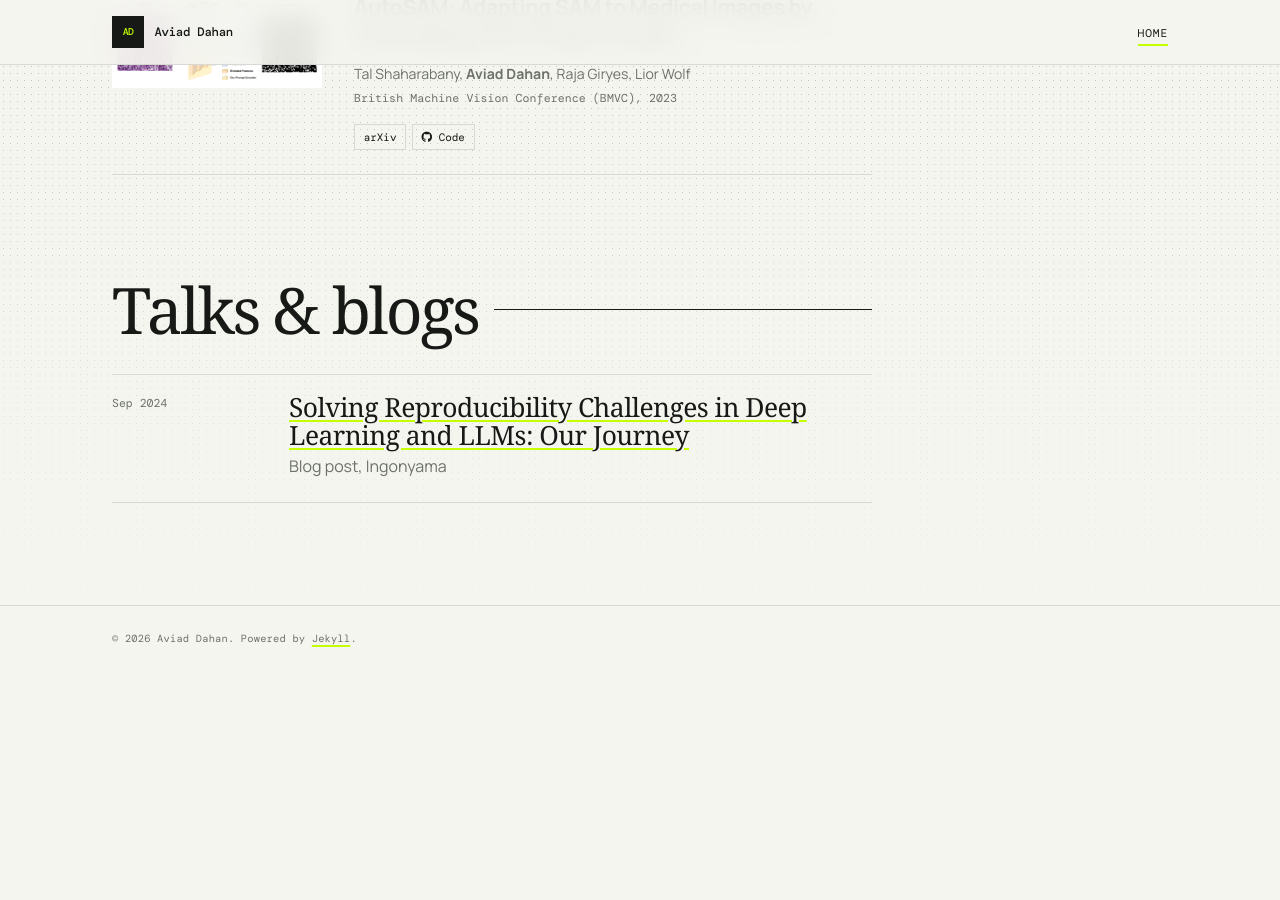
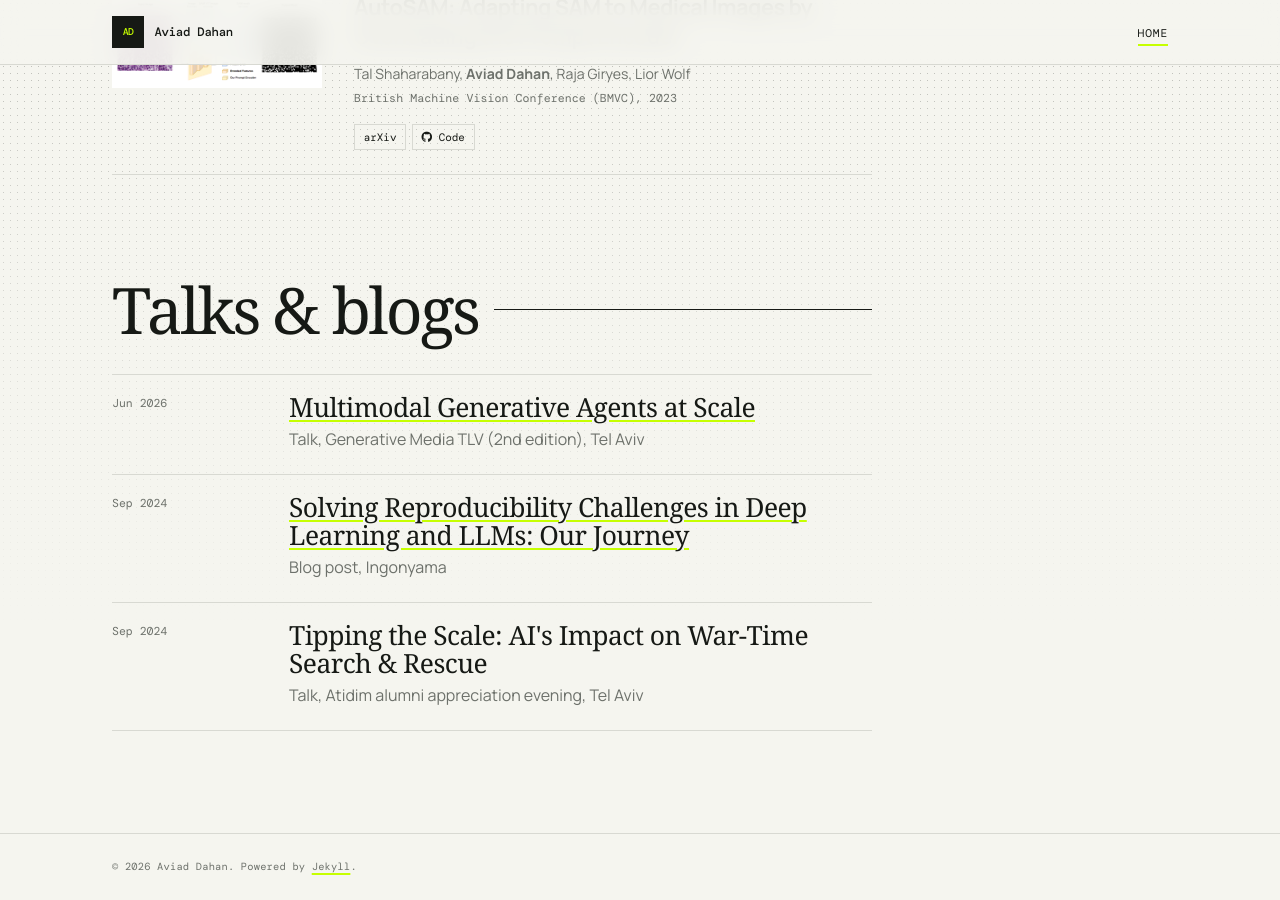
Before and after one commit to AviadDahan/aviaddahan.github.io, a Jekyll site: the page built from _pages/about.md, in a window 1280 px wide and 900 px high, scrolled down 2457 px. Built offline with Jekyll 4.4.1, drawn with Linux system fonts in a browser that asks for light colours; some web fonts are replaced; a style sheet for code colours, icons or effects is not loaded; before the commit the page ends 3129 px from its top, so only the background shows below that.

Commit message:
Add two talks and link the authored blog version
Adds the Generative Media TLV talk (Jun 2026) and the Atidim alumni
evening talk (Sep 2024), and points the reproducibility post at the
Ingonyama page that lists the author.

Co-Authored-By: Claude Opus 5.5 <noreply@anthropic.com>

```diff
--- a/_pages/about.md
+++ b/_pages/about.md
@@ -124,11 +124,27 @@ My research spans personalized audiovisual generation, temporally coherent video
 <div class="writing-list">
 
 <div class="cv-item">
+  <span class="cv-date">Jun 2026</span>
+  <div class="cv-content">
+    <h3><a href="https://luma.com/6yzlw3or" target="_blank" rel="noopener noreferrer">Multimodal Generative Agents at Scale</a></h3>
+    <p>Talk, Generative Media TLV (2nd edition), Tel Aviv</p>
+  </div>
+</div>
+
+<div class="cv-item">
   <span class="cv-date">Sep 2024</span>
   <div class="cv-content">
-    <h3><a href="https://www.ingonyama.com/post/solving-reproducibility-challenges-in-deep-learning-and-llms-our-journey" target="_blank" rel="noopener noreferrer">Solving Reproducibility Challenges in Deep Learning and LLMs: Our Journey</a></h3>
+    <h3><a href="https://www.ingonyama.com/oldblogs/solving-reproducibility-challenges-in-deep-learning-and-llms-our-journey" target="_blank" rel="noopener noreferrer">Solving Reproducibility Challenges in Deep Learning and LLMs: Our Journey</a></h3>
     <p>Blog post, Ingonyama</p>
   </div>
 </div>
 
+<div class="cv-item">
+  <span class="cv-date">Sep 2024</span>
+  <div class="cv-content">
+    <h3>Tipping the Scale: AI's Impact on War-Time Search &amp; Rescue</h3>
+    <p>Talk, Atidim alumni appreciation evening, Tel Aviv</p>
+  </div>
 </div>
+
+</div>
```
